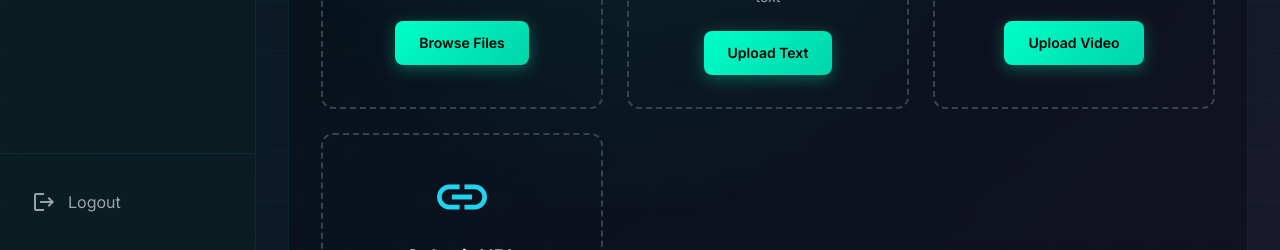
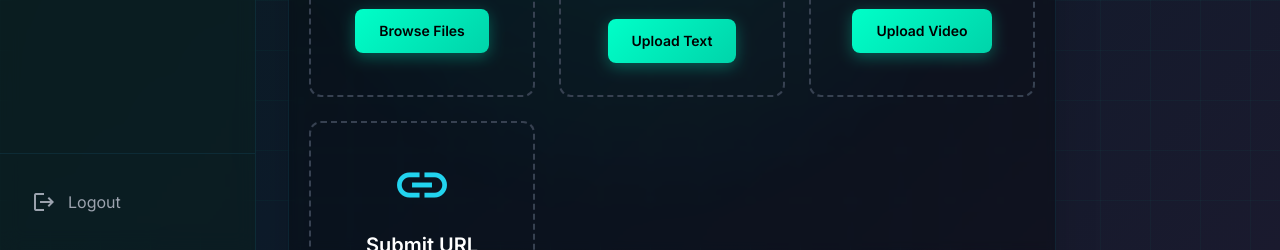
Before and after one commit to Ayanyiola-Enoch/Dashboard_TruthLensHub, a plain HTML site: page index.html in a window 1280 px wide. Shown: the part 550-800 px from the top of the page. Drawn offline with nearby package versions, Linux system fonts and the light colour scheme.

Commit message:
adjusting responsiveness

```diff
--- a/config.js
+++ b/config.js
@@ -39,3 +39,6 @@ const API_ENDPOINTS = {
   VIDEO_DETECT: `${BASE_URL}/api/video/detect`,
   WEBSITE_DETECT: `${BASE_URL}/api/website/detect`,
 };
+
+// Global abort controller for canceling requests
+let currentAbortController = null;
--- a/index.html
+++ b/index.html
@@ -123,7 +123,7 @@
 
         <!-- Content Cards -->
         <div
-          class="bg-black/30 backdrop-blur-sm p-8 rounded-2xl border border-cyan-900/30 shadow-2xl"
+          class="bg-black/30 backdrop-blur-sm p-5 rounded-2xl border border-cyan-900/30 shadow-2xl max-w-3xl"
         >
           <h3 class="text-2xl font-semibold mb-6 text-white flex items-center">
             <span class="material-icons text-cyan-400 mr-2">security</span>
```
